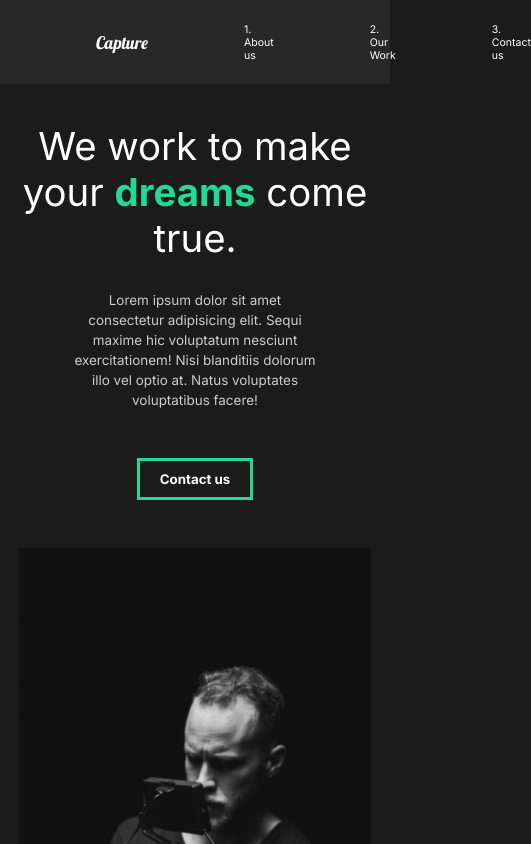
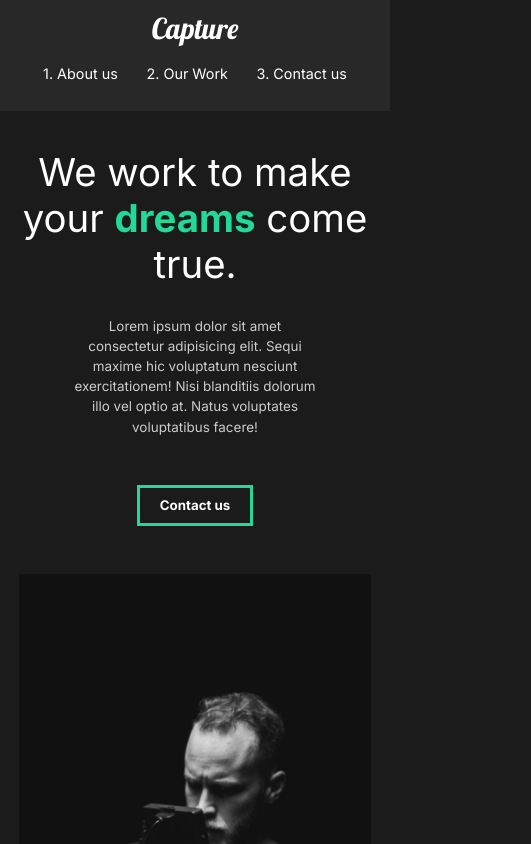
Before and after one commit to AdamDavisDeveloper/react-portfolio, a React (Create React App) app: page / in a window 390 px wide. Shown: the top 844 px of the page, 531 px wide, since content can reach past the window. Built offline with nearby package versions, Linux system fonts and the light colour scheme.

Commit message:
mobile responsive nav edit 1

```diff
--- a/src/components/Nav.js
+++ b/src/components/Nav.js
@@ -54,6 +54,32 @@ const StyledNav = styled.div`
     padding-left: 10rem;
     position: relative;
   }
+  @media (max-width: 1008px) {
+    flex-direction: column;
+    padding: 1rem;
+    #logo {
+      padding: 5rem;
+      font-size: 3rem;
+    }
+    ul {
+      padding: 2rem;
+      justify-content: space-around;
+      width: 100%;
+    }
+    li {
+      padding: 0;
+      a {
+        font-size: 1.5rem;
+      }
+    }
+  }
+  @media (max-width: 350px) {
+    li {
+      a {
+        font-size: 1.2rem;
+      }
+    }
+  }
 `;
 
 export default Nav;
```
Also changed, not shown: 1 other file (tests, documents, lock files or other folders).
